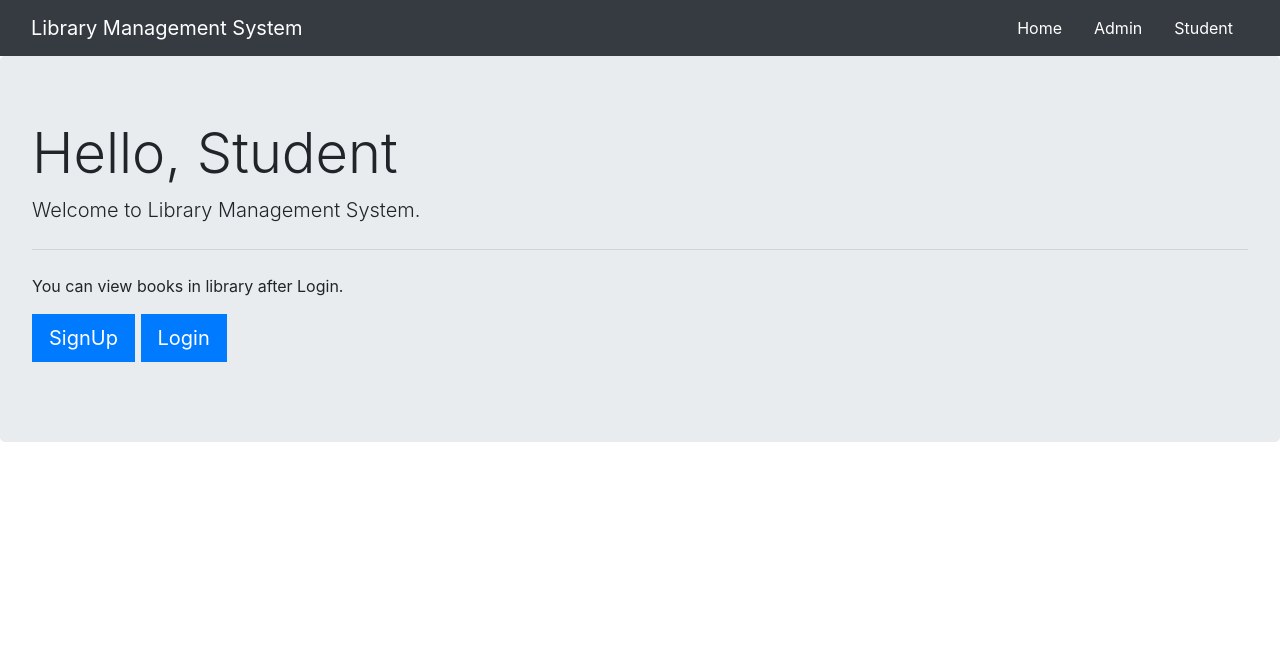
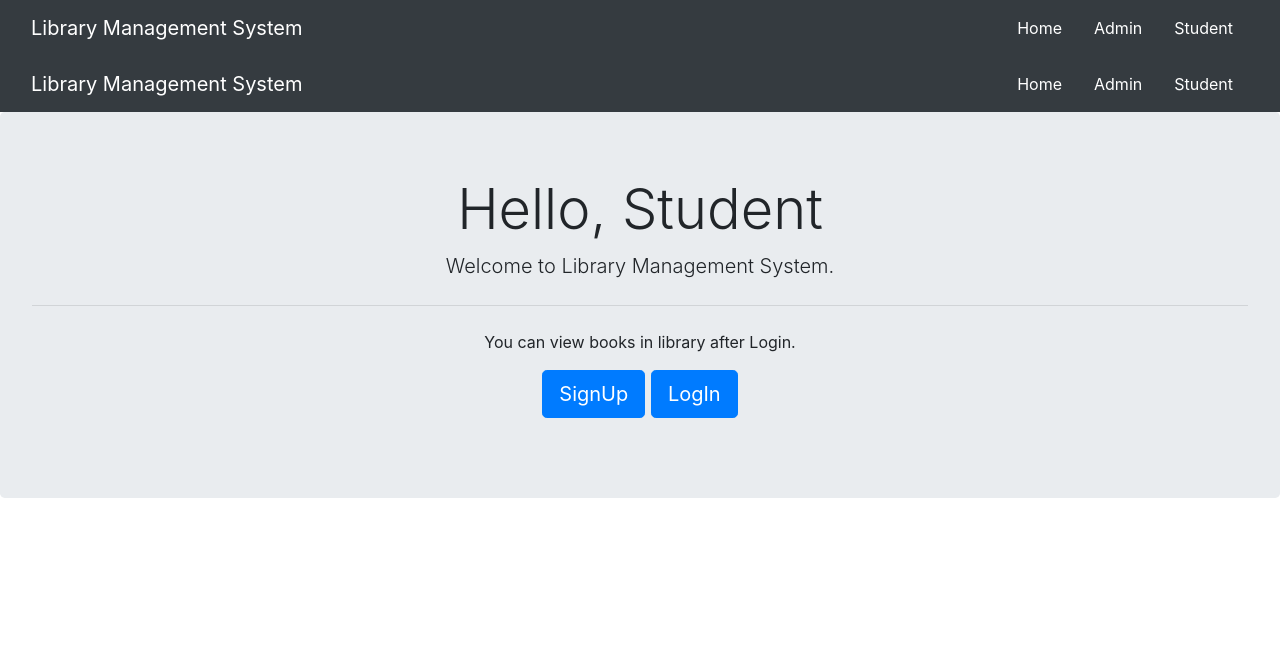
Before and after one commit to TejasJogi/Library-Management-System-Django-MYSQL, a Django app: page /studentpage in a window 1280 px wide. Shown: the top 658 px of the page. Run offline with Django 3.2, Linux system fonts and the light colour scheme; some libraries are stand-ins or nearby versions.

Commit message:
Extend base.html

```diff
--- a/templates/adminpage.html
+++ b/templates/adminpage.html
@@ -1,10 +1,13 @@
 {% extends 'base.html' %}
 
-{% block style %}<link rel="stylesheet" href="static/css/userpage.css">{% endblock style %}
+{% block link %}<link rel="stylesheet" href="static/css/userpage.css">{% endblock link %}
 
 {% block title %}Admin{% endblock title %}
 
 {% block body %}
+
+{% include 'navbar.html' %}
+
 <div class="jumbotron">
     <h1 class="display-4">Welcome, Admin!</h1>
     <p class="lead">Welcome to Library Management System.</p>
--- a/templates/studentpage.html
+++ b/templates/studentpage.html
@@ -1,18 +1,21 @@
 {% extends 'base.html' %}
 
-  {% block style %}<link rel="stylesheet" href="static/css/userpage.css">{% endblock style %}
+  {% block link %}<link rel="stylesheet" href="static/css/userpage.css">{% endblock link %}
 
   {% block title %}Student{% endblock title %}
 
   {% block body %}
+
+  {% include 'navbar.html' %}
+
   <div class="jumbotron">
     <h1 class="display-4">Hello, Student</h1>
     <p class="lead">Welcome to Library Management System.</p>
     <hr class="my-4">
     <p>You can view books in library after Login.</p>
     <p class="lead">
-      <a class="btn btn-primary btn-lg" style="border-radius: 0%;" href="studentsignup" role="button">SignUp</a>
-      <a class="btn btn-primary btn-lg" style="border-radius: 0%;" href="studentlogin" role="button">Login</a>
+      <a class="btn btn-primary btn-lg" href="studentsignup" role="button">SignUp</a>
+      <a class="btn btn-primary btn-lg" href="studentlogin" role="button">LogIn</a>
     </p>
   </div>
   {% endblock body %}
```
